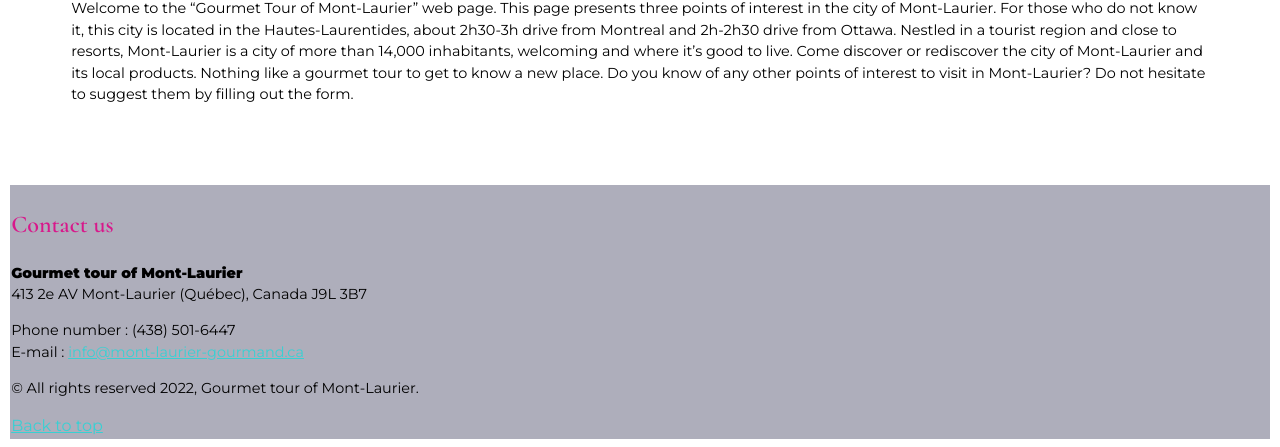
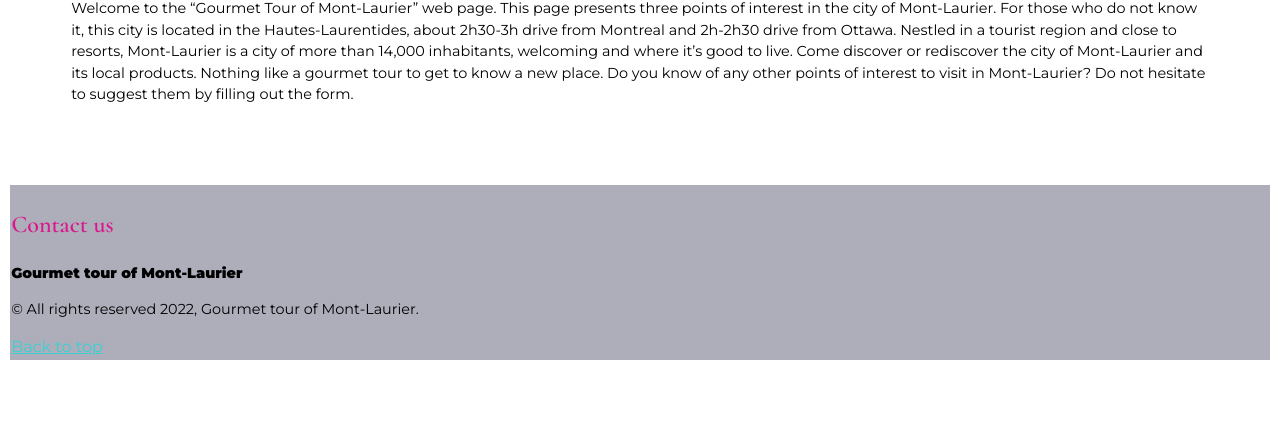
Before and after one commit to priscillegnagne/circuit, a website: page en/presentation.html in a window 1280 px wide. Shown: the part 731-1178 px from the top of the page. After the commit the page ends 1099 px from the top, so only its background shows below. Drawn offline with Linux system fonts and the light colour scheme.

Commit message:
Update presentation.html

```diff
--- a/en/presentation.html
+++ b/en/presentation.html
@@ -48,12 +48,7 @@
         <h2>Contact us</h2>
 
         <p><strong>Gourmet tour of Mont-Laurier</strong><br/>
-           413 2e AV Mont-Laurier (Québec), Canada J9L 3B7
-        </p>
-        <p>
-          Phone number&#160;: (438) 501-6447<br/>
-          E-mail&#160;: <a href="mailto:info@mont-laurier-gourmand.ca">info@mont-laurier-gourmand.ca</a>
-          </p>
+
         <p>&#169; All rights reserved 2022, Gourmet tour of Mont-Laurier.</p>
         <a href="#entete">Back to top</a>
 
```
